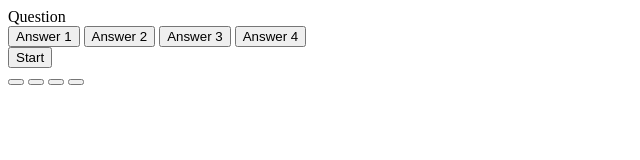
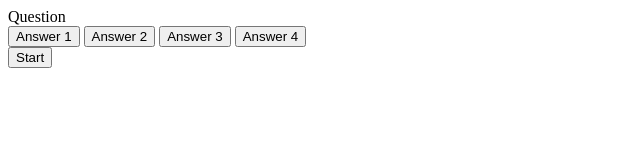
Before and after one commit to ileachy/Code-Quiz, a plain HTML site: page index.html in a window 1280 px wide. Shown: the full height of the page, 0-640 px from the left. Drawn offline with Linux system fonts and the light colour scheme.

Commit message:
main setup

```diff
--- a/index.html
+++ b/index.html
@@ -21,12 +21,6 @@
         <button id="start" class="start-btn btn">Start</button>
       </div>
     </div>
-    <main>
-      <button id="btn1"></button>
-      <button id="btn2"></button>
-      <button id="btn3"></button>
-      <button id="btn4"></button>
-    </main>
     <script src="./assets/js/script.js"></script>
   </body>
 </html>
```
